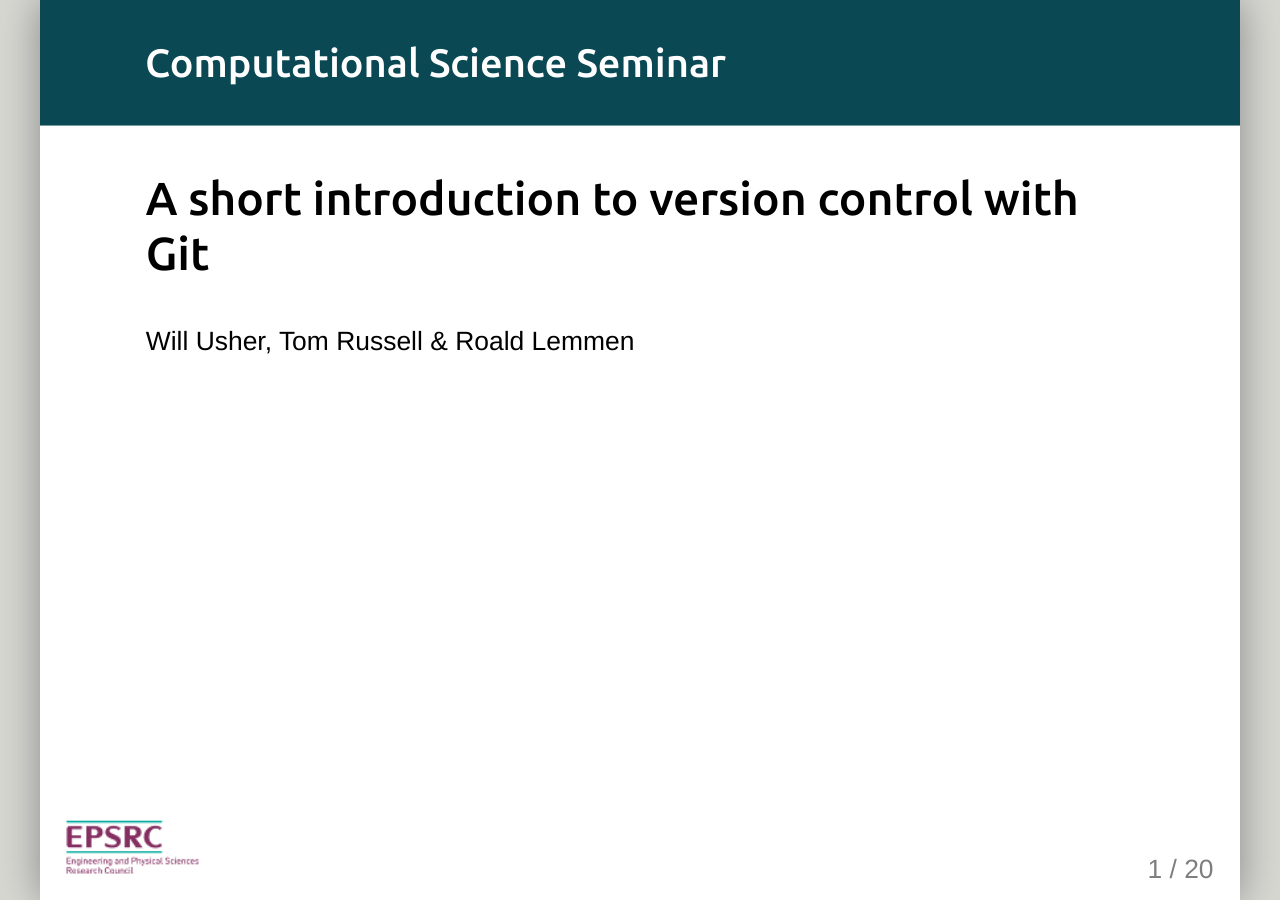
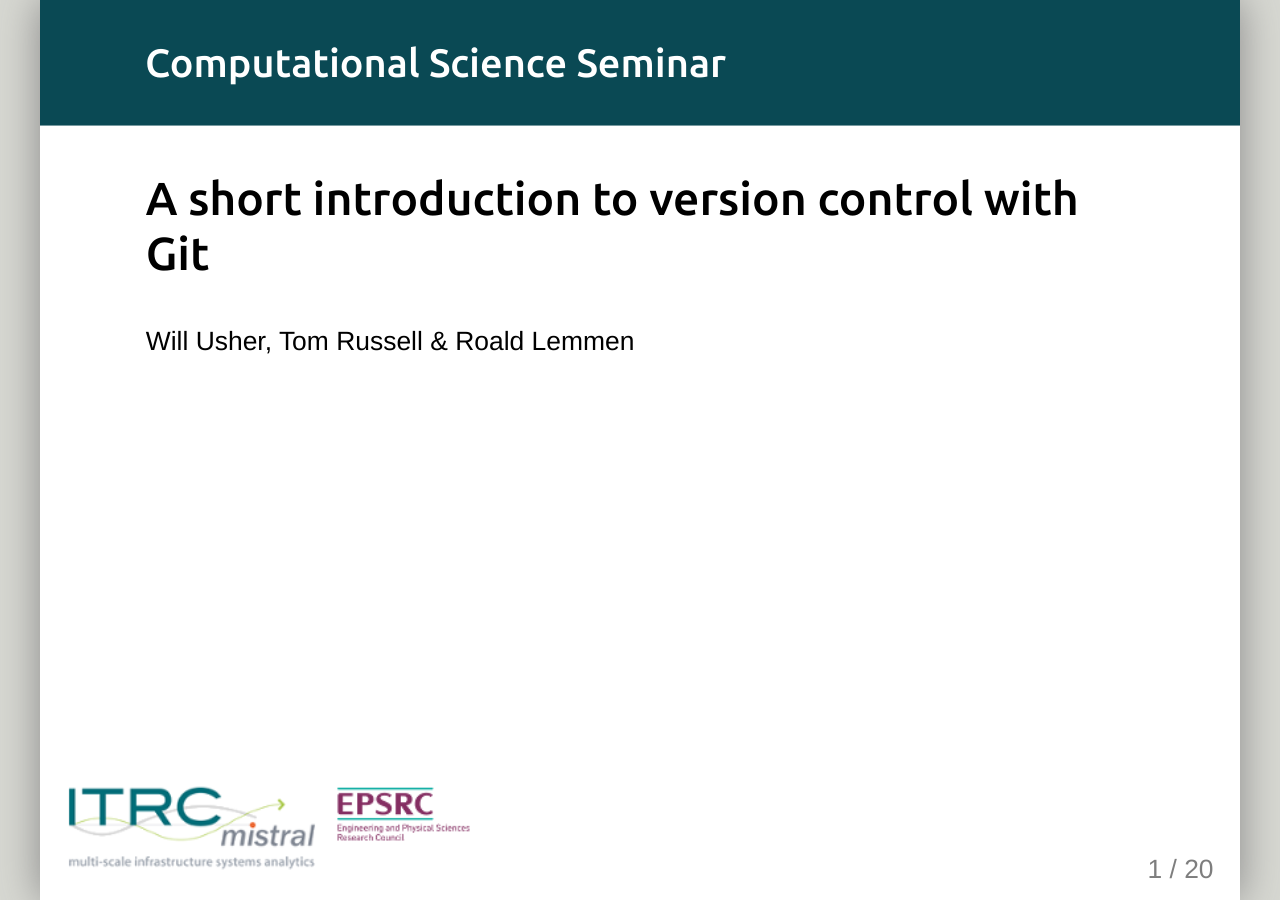
Before and after one commit to nismod/nismod.github.io, a Jekyll site: the page built from _presentations/a-short-intro-to-git.html, in a window 1280 px wide. Built offline with Jekyll 4.4.1, drawn with Linux system fonts in a browser that asks for light colours.

Commit message:
Update logos in presentation

```diff
--- a/_layouts/presentation.html
+++ b/_layouts/presentation.html
@@ -16,14 +16,14 @@
       .remark-slide-content:after {
         content: "";
         display: block;
-        width: 100px;
-        height: 40px;
+        width: 312px;
+        height: 66px;
 
         position: absolute;
         bottom: 1em;
         left: 1em;
 
-        background-image: url('/assets/img/epsrc.png');
+        background-image: url('/assets/img/logos.png');
         background-repeat: no-repeat;
       }
       .remark-slide-content h1 {
```
Also changed, not shown: assets/img/epsrc.png (deleted), assets/img/logos.png (added), assets/img/slide-header-bg.png (deleted).
